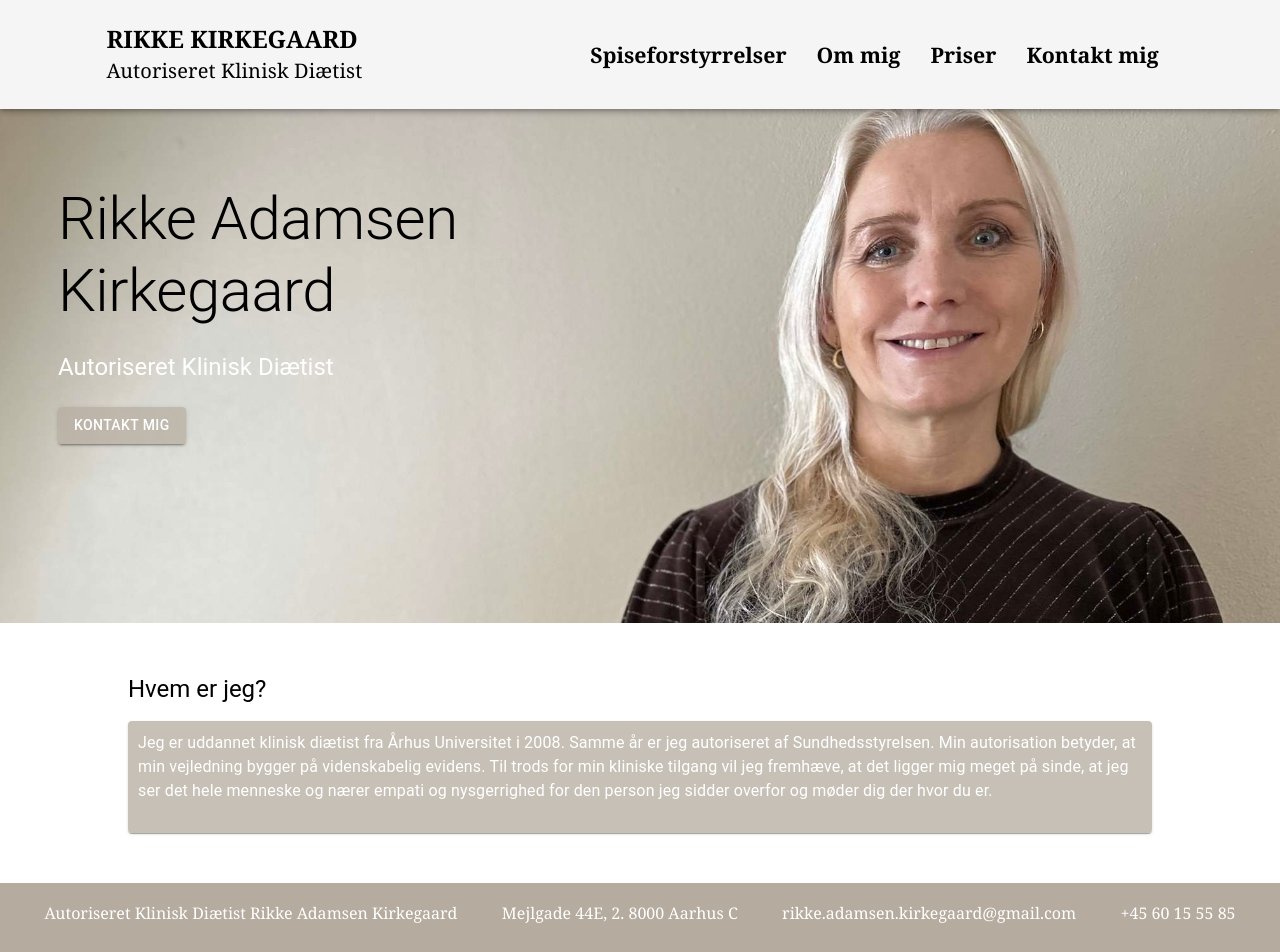
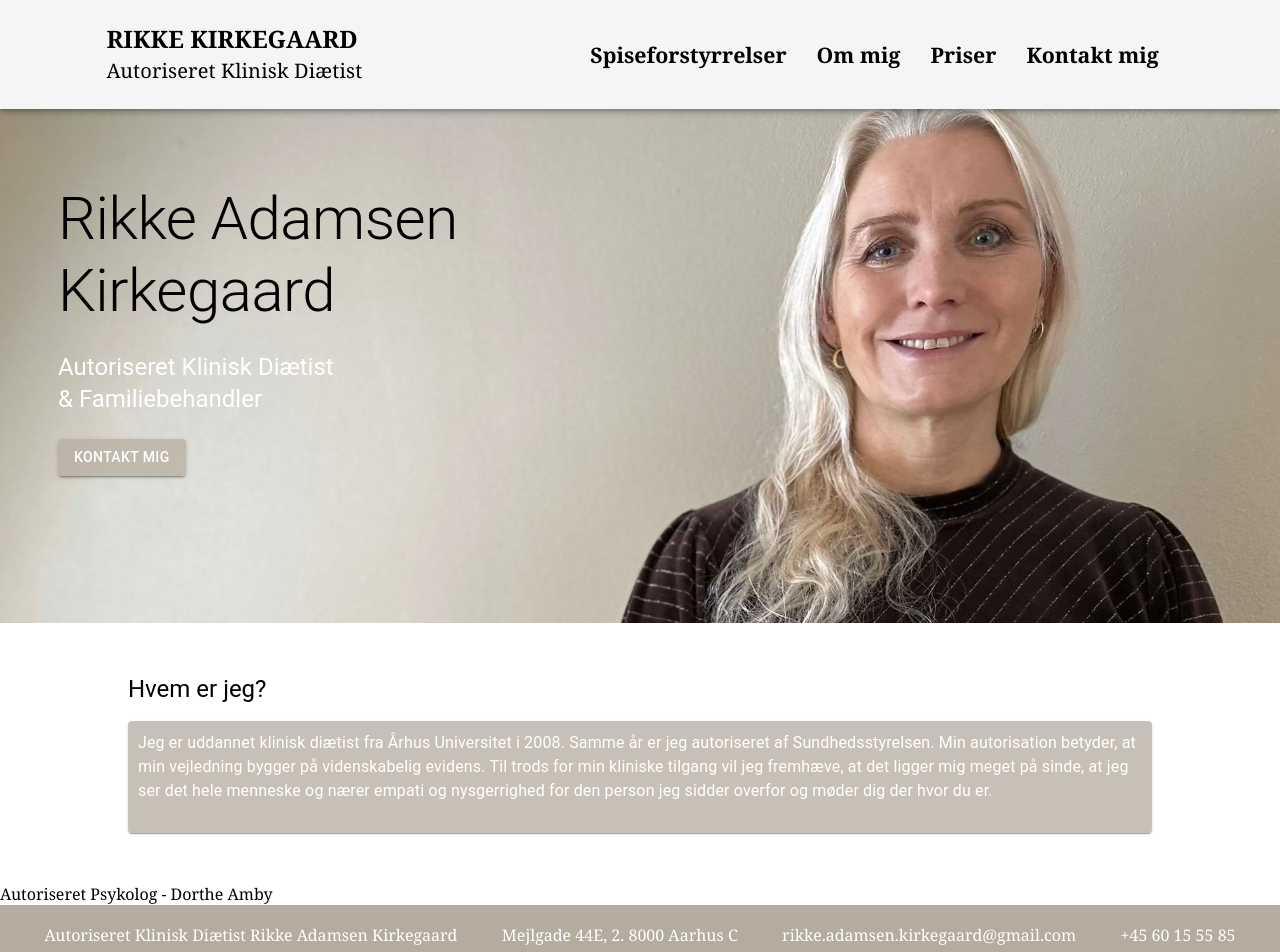
Before and after one commit to MarcusKofoedKirkegaard/rk_website, a React (Create React App) app: page / in a window 1280 px wide. Shown: the top 952 px of the page. Built offline with nearby package versions, Linux system fonts and the light colour scheme.

Commit message:
minor changes to content

```diff
--- /dev/null
+++ b/public/google0ab44044fdf6c2ec.html
@@ -0,0 +1 @@
+google-site-verification: google0ab44044fdf6c2ec.html
--- a/src/pages/Hjem/Hjem.jsx
+++ b/src/pages/Hjem/Hjem.jsx
@@ -1,6 +1,7 @@
 import './Hjem.css';
 import React from 'react';
 import { Button, Card, Box, Typography, Stack } from '@mui/material';
+import { Link } from 'react-router-dom';
 
 const Hjem = () => {
 
@@ -15,7 +16,11 @@ const Hjem = () => {
                     <div className="attentionContent" >
                     <Stack spacing={3} padding={1} marginTop={10} width="100%" >
                     <Typography variant='h2' color="black" >Rikke Adamsen Kirkegaard <small></small></Typography>
+                    <Box>
                     <Typography variant='h5' color="white">Autoriseret Klinisk Diætist</Typography>
+                    <Typography variant='h5' color="white">& Familiebehandler</Typography>
+                    </Box>
+
                     {/* <Card sx={{backgroundColor: 'rgba(181, 171, 158, 0.75)', padding: "10px", marginBottom: "10px", minWidth: "300px"}}>
                     <Typography style={{paddingBottom: '20px', color: "white"}}
                     >
@@ -24,7 +29,9 @@ const Hjem = () => {
                     </Card> */}
                     <a href="mailto:rikke.adamsen.kirkegaard@gmail.com">
                         <Button variant='contained' sx={{color: 'white',
-                        backgroundColor: 'rgba(181, 171, 158, 0.7)', '&:hover': {backgroundColor: "#b5ab9e"}}} >Kontakt mig</Button>
+                        backgroundColor: 'rgba(181, 171, 158, 0.7)', '&:hover': {backgroundColor: "#b5ab9e"}}} >
+                            Kontakt mig
+                        </Button>
                     </a>
                     </Stack>
                     </div>
@@ -65,6 +72,14 @@ const Hjem = () => {
                 </Card>
                 */}
             </Box>
+            <Stack direction="row" spacing={2}>
+
+                <Link to="https://www.dortheamby.dk">
+                    Autoriseret Psykolog - Dorthe Amby
+                </Link>
+
+            </Stack>
+
         </Box>
         </div>
     );
--- a/src/pages/OmMig/OmMig.tsx
+++ b/src/pages/OmMig/OmMig.tsx
@@ -66,8 +66,8 @@ const OmMig  = () => {
                             <Typography fontFamily="inherit" variant='h4' >Kvalifikationer</Typography>
                             <ul>
                             <li>Autoriseret Klinisk Diætist - 2008</li>
+                            <li>GPU Gruppe Terapeutisk Uddannelse </li>
                             <li>Spinning Instruktør </li>
-                            <li>GPU Gruppe Terapeutisk Uddannelse </li>
                             <li>Strong Uddannelse</li>
                             <li>Yoga Instruktør - 2023</li>
                             </ul>
@@ -77,7 +77,7 @@ const OmMig  = () => {
                                 <ul>
                                 <li>Anoreksi</li>
                                 <li>Bulemi</li>
-                                <li>BED</li>
+                                <li>BED (Tvangsoverspisning)</li>
                                 </ul>
                             </li>
                             </ul>
```
